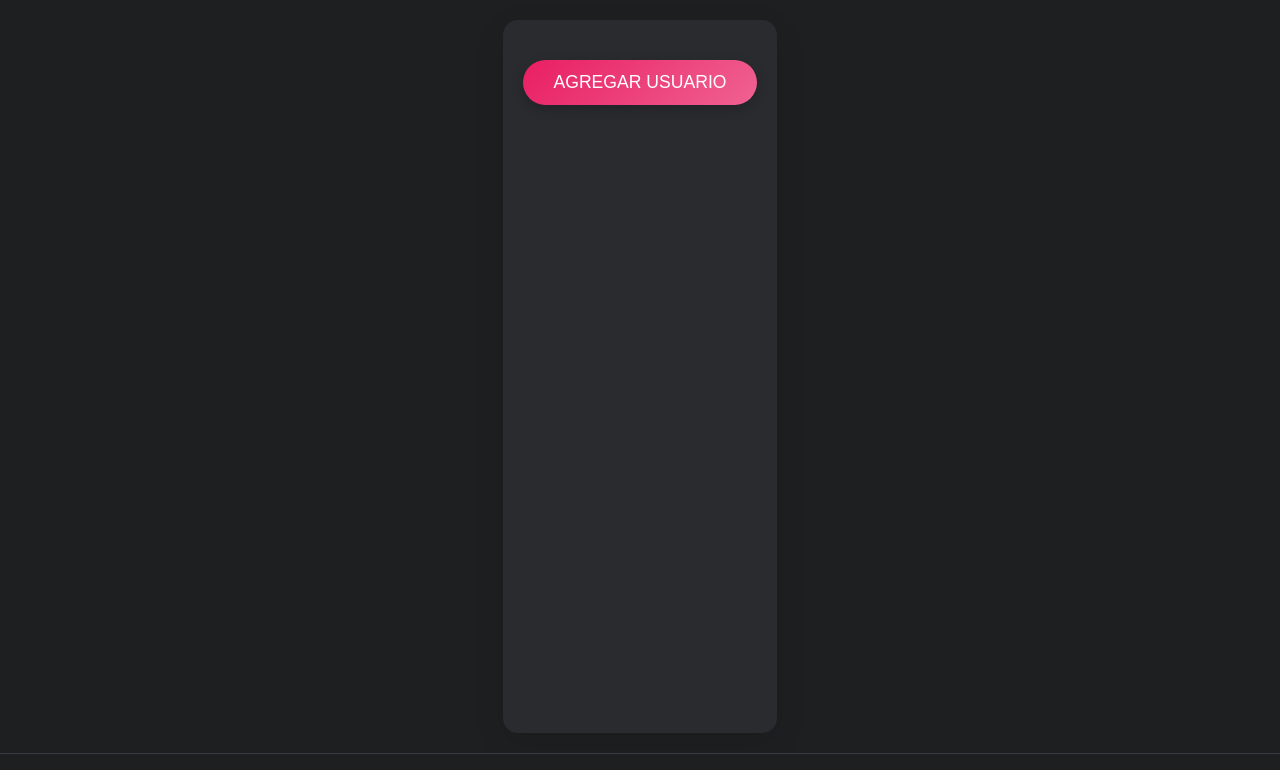
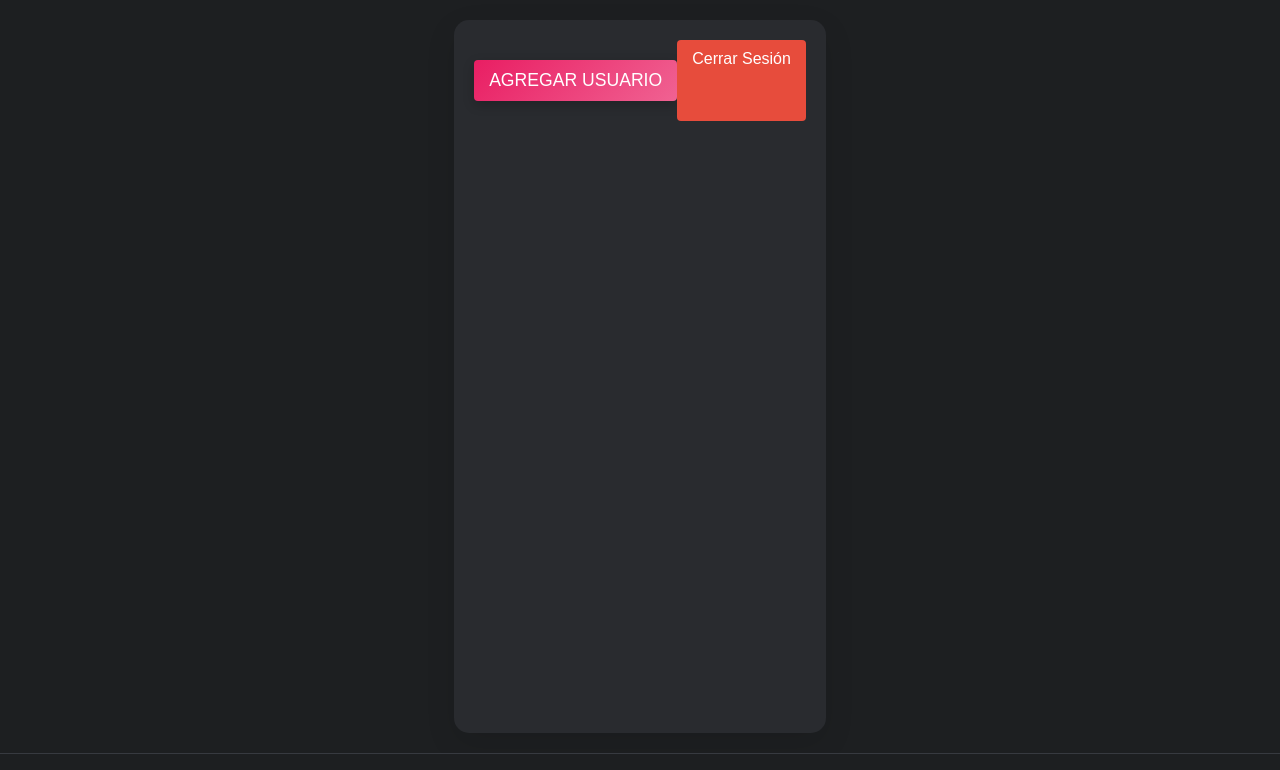
Before and after one commit to ing-manuel8/mi-proyecto, a Node server app: template views/usuarios.ejs in a window 1280 px wide. Shown: the top 770 px of the page. Run offline with Node 20, Linux system fonts and the light colour scheme; the template is opened without the code that fills it, so the values that code supplies are empty; some libraries are stand-ins or nearby versions.

Commit message:
anadimos boton de cerrar sesion

```diff
--- a/public/styles.css
+++ b/public/styles.css
@@ -164,3 +164,50 @@
         justify-content: center;
     }
 }
+
+
+.actions a, .actions button {
+    margin: 5px;
+    padding: 8px 12px;
+    text-decoration: none;
+    background-color: #4CAF50;
+    color: white;
+    border: none;
+    border-radius: 4px;
+    cursor: pointer;
+}
+
+.actions button.delete-btn {
+    background-color: #e74c3c;
+}
+
+.actions a.edit-btn {
+    background-color: #3498db;
+}
+
+.actions button:hover, .actions a:hover {
+    opacity: 0.9;
+}
+
+/* Estilos del encabezado con botones */
+.header {
+    display: flex;
+    justify-content: space-between;
+    margin-bottom: 20px;
+}
+
+.button-add, .button-logout {
+    padding: 10px 15px;
+    text-decoration: none;
+    background-color: #3498db;
+    color: white;
+    border-radius: 4px;
+}
+
+.button-logout {
+    background-color: #e74c3c; /* Color rojo para cerrar sesión */
+}
+
+.button-add:hover, .button-logout:hover {
+    opacity: 0.9;
+}
--- a/views/usuarios.ejs
+++ b/views/usuarios.ejs
@@ -10,20 +10,23 @@
 
 <!-- Contenedor principal de usuarios -->
 <div class="container">
-    <!-- Botón de agregar usuario al principio -->
-    <a href="/usuarios/nuevo" class="button-add">Agregar Usuario</a>
+
+    <!-- Encabezado con el botón de cerrar sesión y agregar usuario -->
+    <div class="header">
+        <a href="/usuarios/nuevo" class="button-add">Agregar Usuario</a>
+        <a href="/logout" class="button-logout">Cerrar Sesión</a> <!-- Botón de cerrar sesión -->
+    </div>
 
     <% usuarios.forEach((usuario) => { %>
     <div class="card">
-        <!-- Mostrar la imagen, si usuario.imagen contiene la ruta completa o solo el nombre del archivo -->
+        <!-- Mostrar la imagen del usuario -->
         <img src="<%= usuario.imagen ? (usuario.imagen.startsWith('/uploads/') ? usuario.imagen : '/uploads/' + usuario.imagen) : '/uploads/default.png' %>" alt="Imagen de <%= usuario.nombre %>">
-
 
         <div class="info">
             <h2><%= usuario.nombre %></h2>
         </div>
         <div class="actions">
-            <a href="/usuarios/editar/<%= usuario.id %>">Editar</a>
+            <a href="/usuarios/editar/<%= usuario.id %>" class="edit-btn">Editar</a>
             <form action="/usuarios/eliminar/<%= usuario.id %>" method="post" style="display:inline;">
                 <button type="submit" class="delete-btn">Eliminar</button>
             </form>
```
